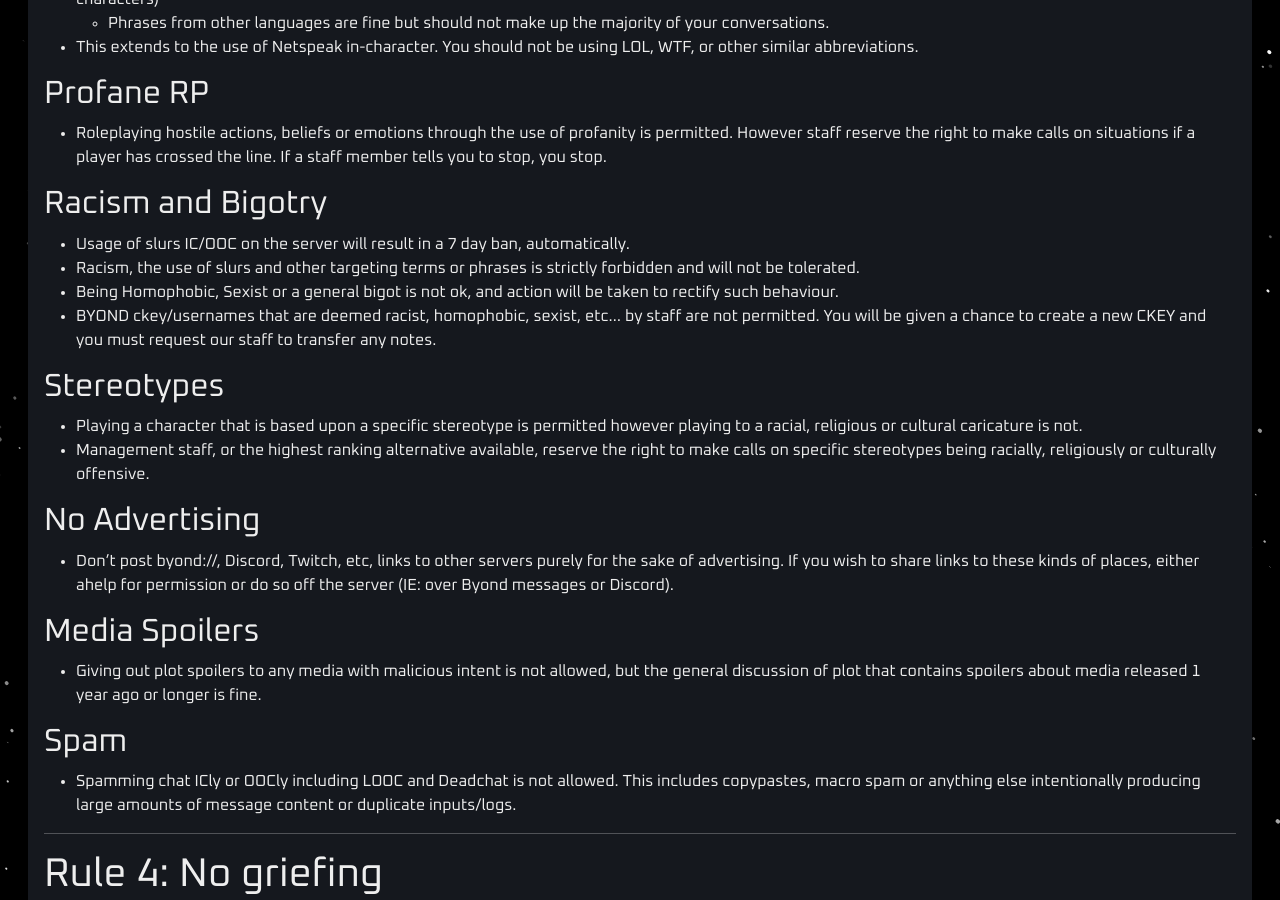
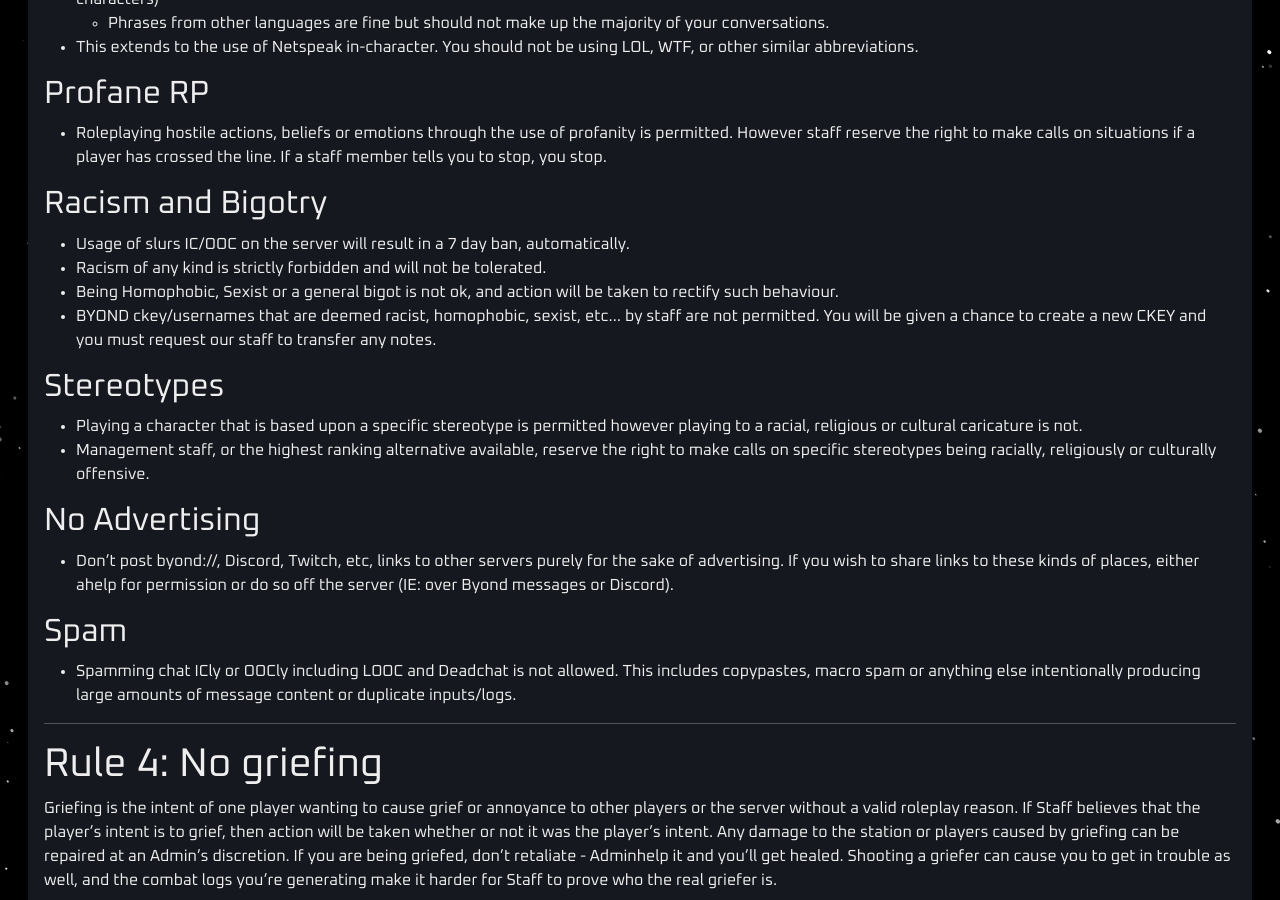
Before and after one commit to cmss13-devs/web, a Jekyll site: the page built from rules.md, in a window 1280 px wide and 900 px high, scrolled down 5081 px. Built offline with Jekyll 4.4.1, drawn with Linux system fonts in a browser that asks for light colours.

Commit message:
Update rules.md

```diff
--- a/rules.md
+++ b/rules.md
@@ -198,7 +198,7 @@
 ## Racism and Bigotry
 
 - Usage of slurs IC/OOC on the server will result in a 7 day ban, automatically.
-- Racism, the use of slurs and other targeting terms or phrases is strictly forbidden and will not be tolerated.
+- Racism of any kind is strictly forbidden and will not be tolerated.
 - Being Homophobic, Sexist or a general bigot is not ok, and action will be taken to rectify such behaviour.
 - BYOND ckey/usernames that are deemed racist, homophobic, sexist, etc... by staff are not permitted. You will be given a chance to create a new CKEY and you must request our staff to transfer any notes.
 
@@ -210,10 +210,6 @@
 ## No Advertising
 
 - Don’t post byond://, Discord, Twitch, etc, links to other servers purely for the sake of advertising. If you wish to share links to these kinds of places, either ahelp for permission or do so off the server (IE: over Byond messages or Discord).
-
-## Media Spoilers
-
-- Giving out plot spoilers to any media with malicious intent is not allowed, but the general discussion of plot that contains spoilers about media released 1 year ago or longer is fine.
 
 ## Spam
 
```
